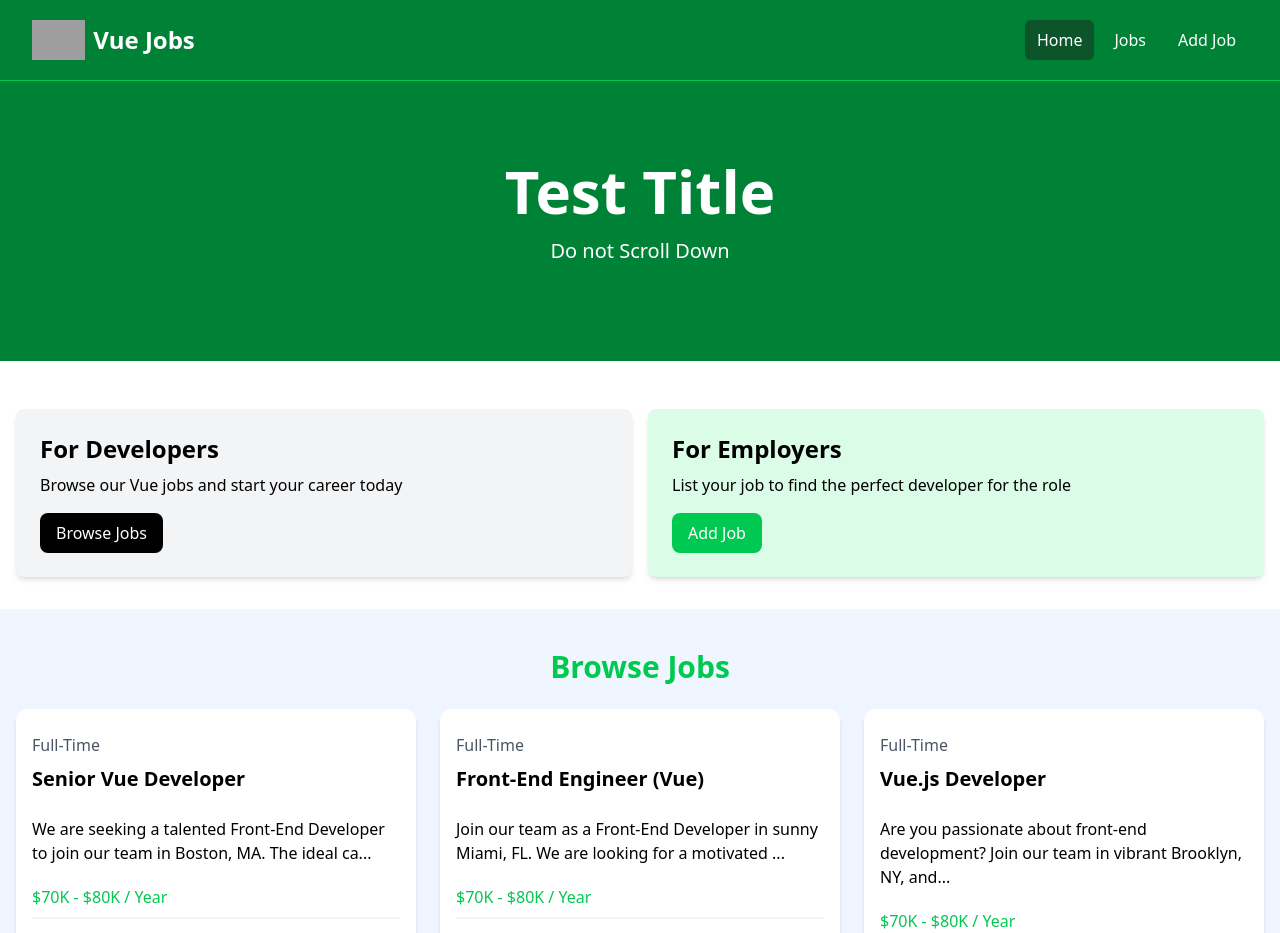
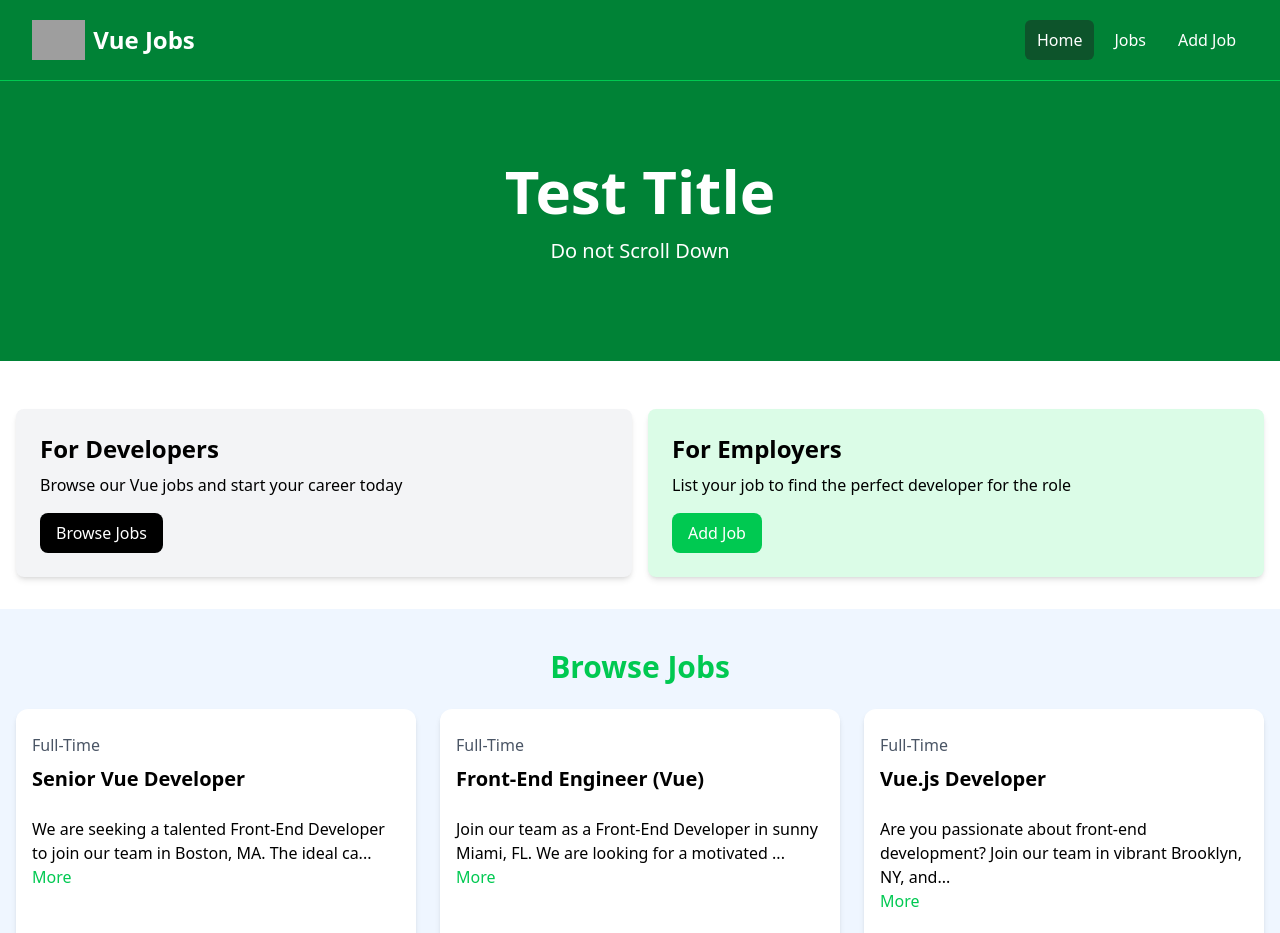
Before and after one commit to yusef-codes10/vue-project, a Vue app: page / in a window 1280 px wide. Shown: the top 933 px of the page. Built offline with nearby package versions, Linux system fonts and the light colour scheme; grey boxes are pictures that could not be loaded.

Commit message:
show less & more logic is there

```diff
--- a/src/components/JobListing.vue
+++ b/src/components/JobListing.vue
@@ -7,6 +7,11 @@
 })
 
 const showFullDescription = ref(false)
+
+// function to toggle
+const toggleFullDescription = () => {
+  showFullDescription.value = !showFullDescription.value
+}
 
 const truncatedDescription = computed(() => {
   let description = props.job.description
@@ -26,7 +31,12 @@
       </div>
 
       <div class="mb-5">
-        {{ truncatedDescription }}
+        <div>
+          {{ truncatedDescription }}
+        </div>
+        <button class="text-green-500 hover:text-green-600 mb-5" @click="toggleFullDescription">
+          {{ showFullDescription ? 'Less' : 'More' }}
+        </button>
       </div>
 
       <h3 class="text-green-500 mb-2">{{ job.salary }} / Year</h3>
```
